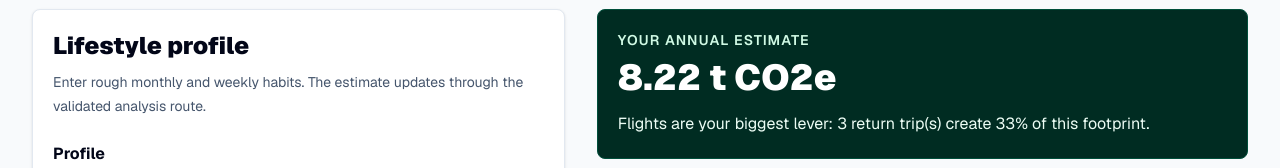
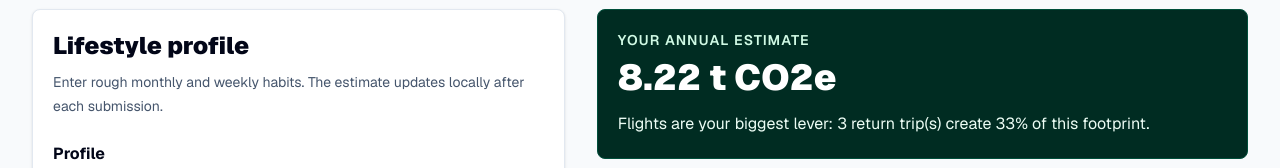
Before and after one commit to Rishet11/carbon-coach, a Next.js app: page / in a window 1280 px wide. Shown: the part 172-340 px from the top of the page. Built offline with nearby package versions, Linux system fonts and the light colour scheme.

Commit message:
Tighten static deployment copy

```diff
--- a/src/app/components/carbon-coach-app.tsx
+++ b/src/app/components/carbon-coach-app.tsx
@@ -105,7 +105,7 @@ export function CarbonCoachApp() {
               Lifestyle profile
             </h2>
             <p className="mt-2 text-sm leading-6 text-slate-600">
-              Enter rough monthly and weekly habits. The estimate updates through the validated analysis route.
+              Enter rough monthly and weekly habits. The estimate updates locally after each submission.
             </p>
             <div className="mt-6">
               <ProfileForm
```
Also changed, not shown: 1 other file (tests, documents, lock files or other folders).
